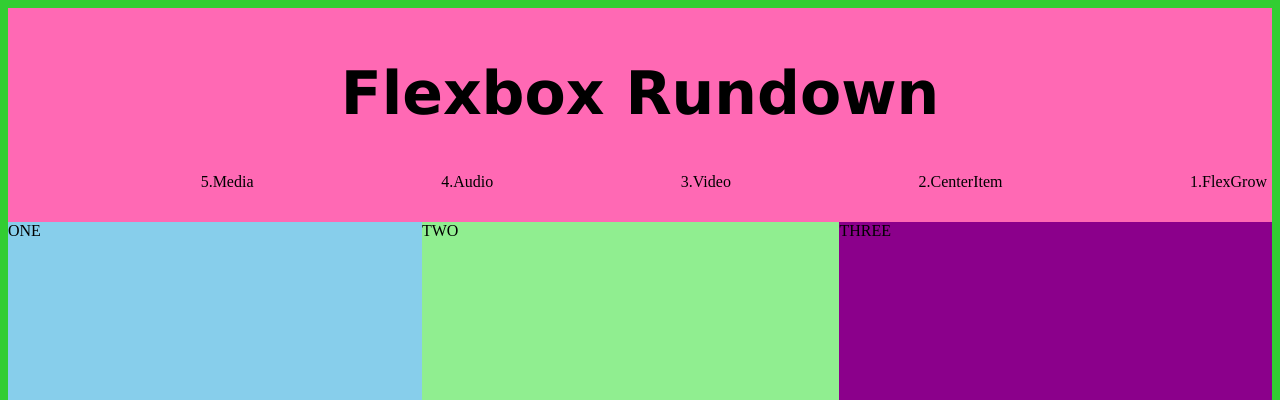
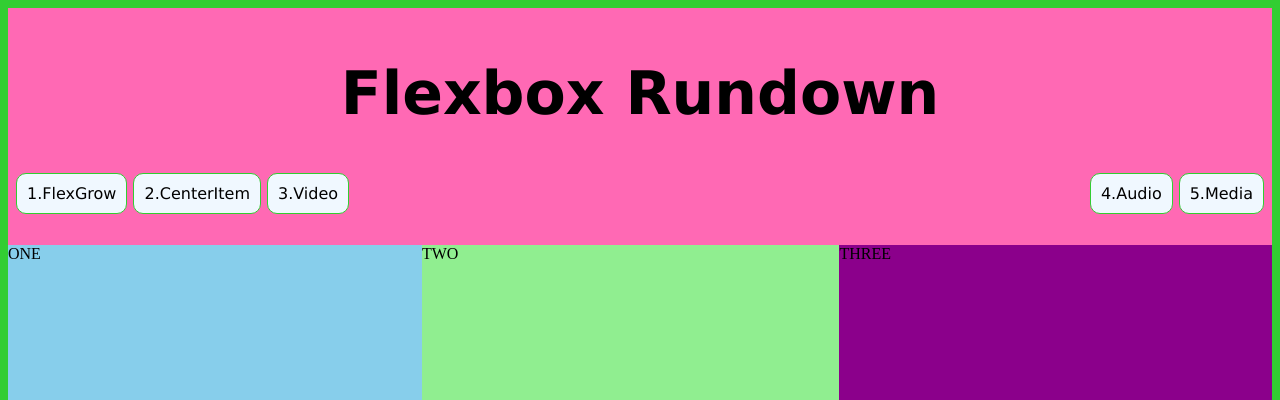
Before and after one commit to alishajunid/flexbox-rundown-week-5, a plain HTML site: page index.html in a window 1280 px wide. Shown: the top 400 px of the page. Drawn offline with Linux system fonts and the light colour scheme.

Commit message:
still step 4

```diff
--- a/index.html
+++ b/index.html
@@ -22,7 +22,7 @@
             <li>1.FlexGrow</li>
             <li>2.CenterItem</li>
             <li>3.Video</li>
-            <li>4.Audio</li>
+            <li class="push">4.Audio</li>
             <li>5.Media</li>
 
             <div>
--- a/styles.css
+++ b/styles.css
@@ -104,6 +104,17 @@ ul {
 .container-navigation {
     display: flex;
     flex-wrap: wrap;
-    flex-direction: row-reverse;
-    justify-content: space-between;
+    flex-direction: row;
+    justify-content: flex-start;
 }
+.push{
+    margin-left: auto;
+}
+li{
+    font-family: Verdana, Geneva, Tahoma, sans-serif;
+    padding: 10px;
+    margin: 0px 3px;
+    border: 1px solid limegreen;
+    border-radius: 10px;
+    background-color: aliceblue
+}
```
